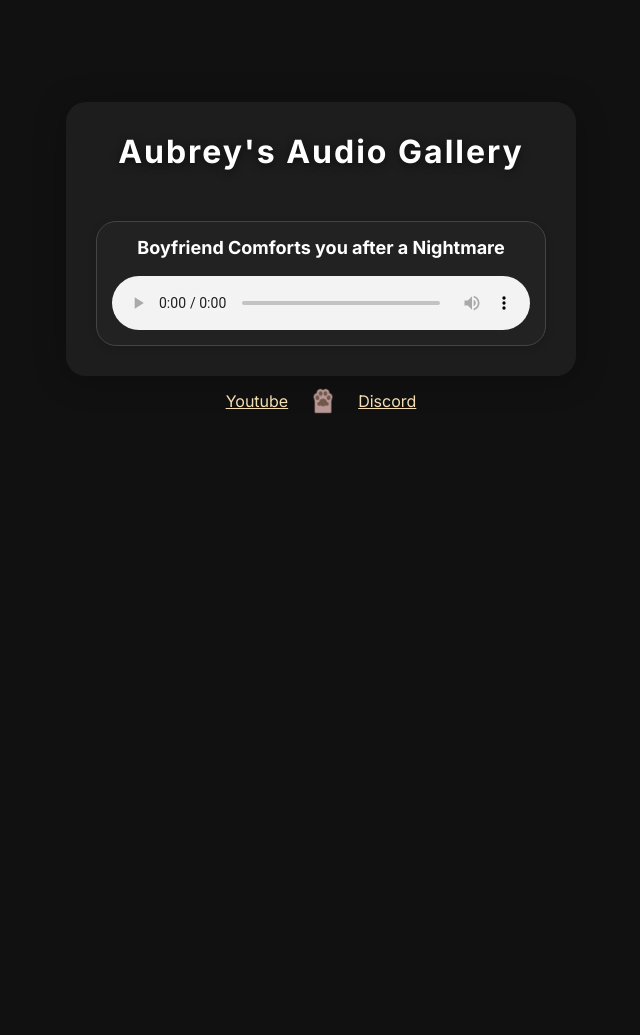
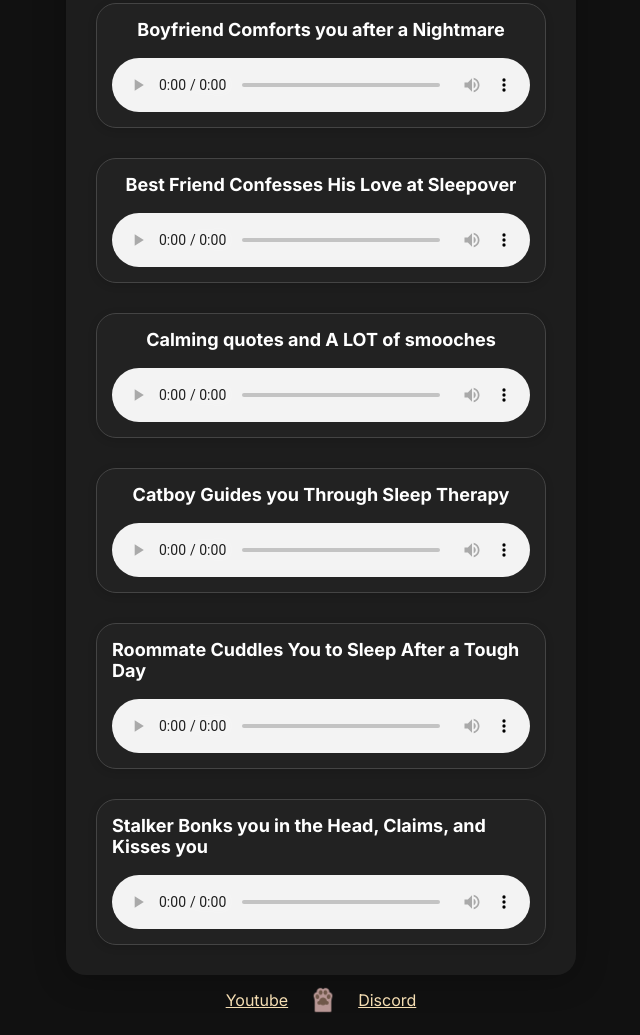
Before and after one commit to CatAubrey/AudioGallery, a plain HTML site: page index.html in a window 1280 px wide. Shown: the part 146-1181 px from the top of the page, without its empty margins (319-959 px from the left). Before the commit the page ends 800 px from the top, so only its background shows below. Drawn offline with Linux system fonts and the light colour scheme.

Commit message:
add more audios

```diff
--- a/index.html
+++ b/index.html
@@ -21,6 +21,36 @@
                     <source src="audios/Boyfriend Conforts you after a Nightmare.mp3" type="audio/mpeg">
                 </audio>
             </div>
+            <div class="audio">
+                <h2>Best Friend Confesses His Love at Sleepover</h2>
+                <audio controls>
+                    <source src="audios/Best Friend Confesses His Love at Sleepover.mp3" type="audio/mpeg">
+                </audio>
+            </div>
+            <div class="audio">
+                <h2>Calming quotes and A LOT of smooches</h2>
+                <audio controls>
+                    <source src="audios/Calming quotes and A LOT of smooches.mp3" type="audio/mpeg">
+                </audio>
+            </div>
+            <div class="audio">
+                <h2>Catboy Guides you Through Sleep Therapy</h2>
+                <audio controls>
+                    <source src="audios/Catboy Guides you Through Sleep Therapy.mp3" type="audio/mpeg">
+                </audio>
+            </div>
+            <div class="audio">
+                <h2>Roommate Cuddles You to Sleep After a Tough Day</h2>
+                <audio controls>
+                    <source src="audios/Roommate Cuddles You to Sleep After a Tough Day.mp3" type="audio/mpeg">
+                </audio>
+            </div>
+            <div class="audio">
+                <h2>Stalker Bonks you in the Head, Claims, and Kisses you</h2>
+                <audio controls>
+                    <source src="audios/Stalker Bonks you in the Head, Claims, and Kisses you.mp3" type="audio/mpeg">
+                </audio>
+            </div>
         </div>
 
     </div>
```
Also changed, not shown: 5 other files.
